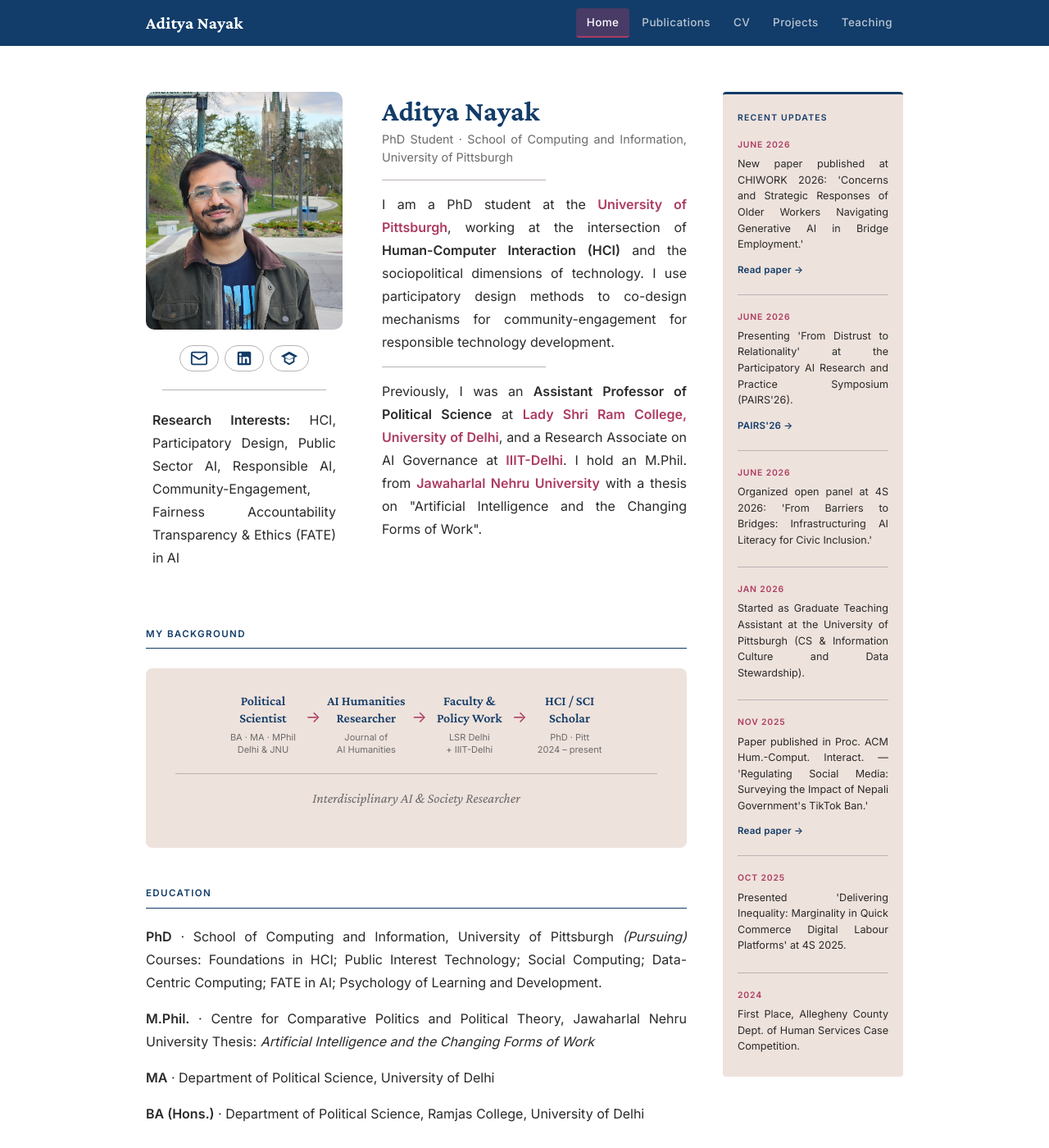
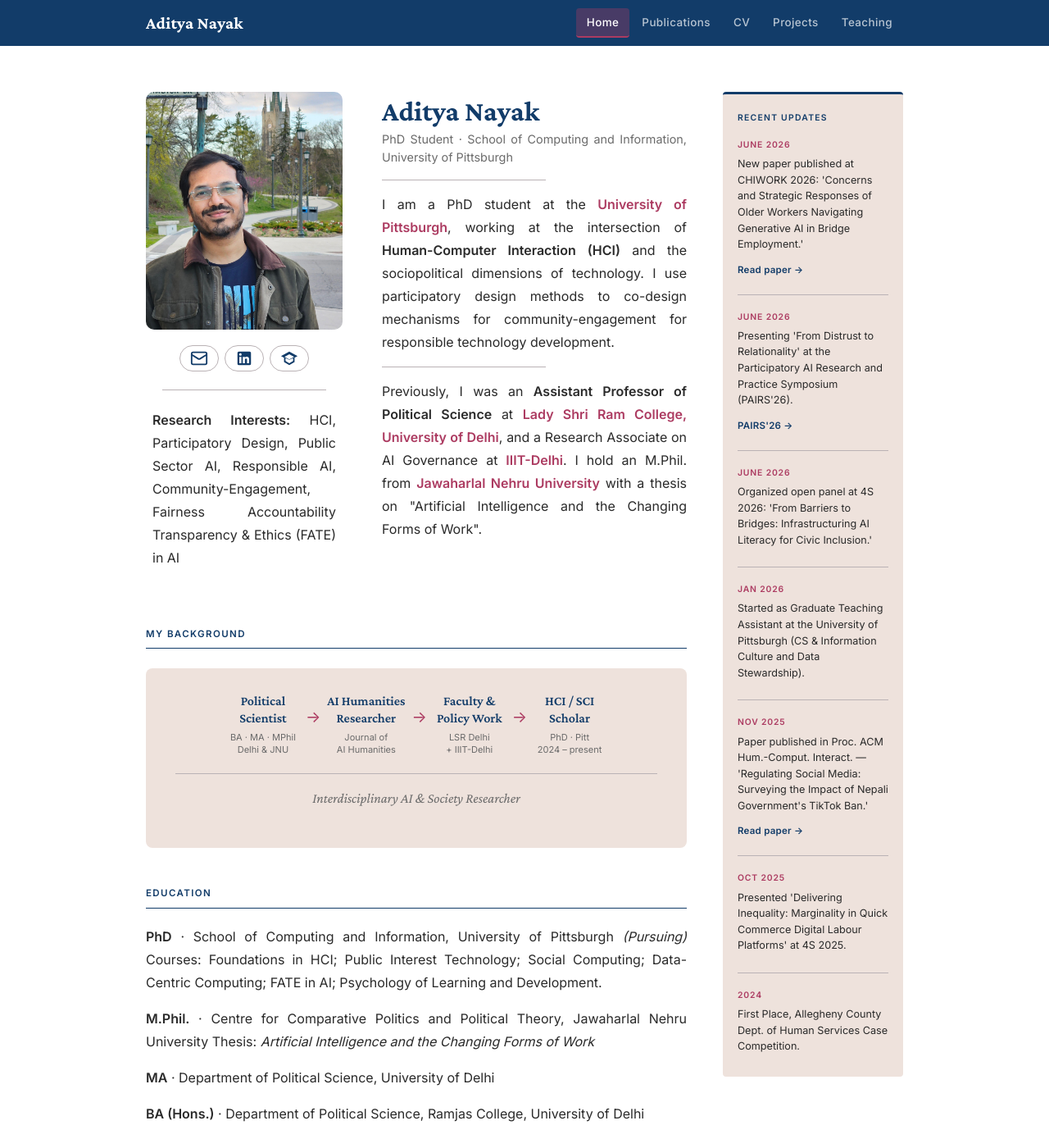
Before and after one commit to adityanayak-info/adityanayak-info.github.io, a Jekyll site: the page built from index.md, in a window 1280 px wide and 1400 px high. Shown: the whole window at 82% size. Built offline with Jekyll 4.4.1, drawn with Linux system fonts in a browser that asks for light colours.

Commit message:
Update style.css

```diff
--- a/assets/css/style.css
+++ b/assets/css/style.css
@@ -132,6 +132,8 @@
   border-radius: 4px;
   padding: 22px 18px;
   border-top: 3px solid var(--navy);
+  text-align: left; /* add this */
+
 }
 
 .sidebar-heading {
```
